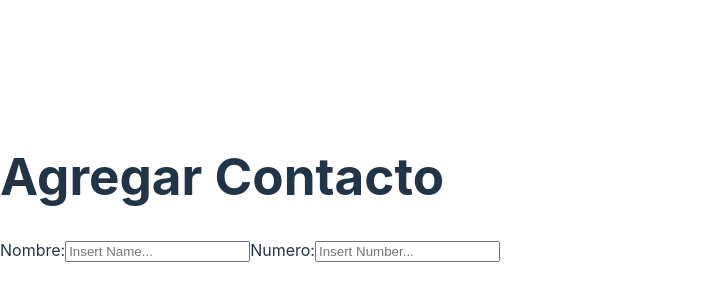
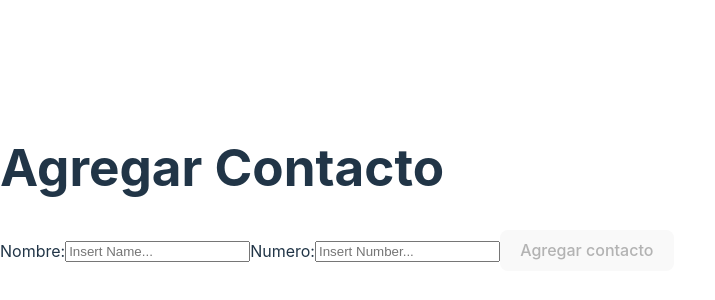
Before and after one commit to FrancoNahuelPerez/Practice-one, a React (Vite) app in the folder Client/: page /form in a window 1280 px wide. Shown: the part 212-512 px from the top of the page, without its empty margins (0-715 px from the left). Built offline with nearby package versions, Linux system fonts and the light colour scheme.

Commit message:
todo funcionando por ahora

```diff
--- a/Client/src/Components/Container/Container.jsx
+++ b/Client/src/Components/Container/Container.jsx
@@ -14,8 +14,8 @@ export default function Container() {
 
   return (
     <div>
-      {contactos.map((contactitos) => {
-       return <Contactos name={contactitos.name} phone={contactitos.phone} />;
+      {contactos.map((contactitos, index) => {
+       return <Contactos key={index} name={contactitos.name} phone={contactitos.phone} />;
       })}
     </div>
   );
--- a/Client/src/Views/Form/Form.jsx
+++ b/Client/src/Views/Form/Form.jsx
@@ -1,6 +1,7 @@
 import React from "react";
 import { useState } from "react";
 import validations from "./validation";
+import axios from "axios";
 
 export default function Form() {
   const [form, setForm] = useState({
@@ -23,9 +24,20 @@ export default function Form() {
     )
   };
 
+const submitHanlder = (event) =>{
+  event.preventDefault()
+
+  const response = axios.post("http://localhost:3001/contactos/",form)
+  if(response){
+    alert("El contacto se ha agregado exitosamente")
+  }else{
+    alert(error.response.data.error)
+  }
+}
+
   return (
     <div>
-      <form>
+      <form onSubmit={submitHanlder}>
         <h1>Agregar Contacto</h1>
         <label htmlFor="name">
           Nombre:
@@ -49,6 +61,8 @@ export default function Form() {
         name="phone"
         placeholder="Insert Number..."></input>
         {error.phone && <p>{error.phone}</p>}
+        <button disabled={!form.name || !form.phone
+        }> Agregar contacto</button>
       </form>
     </div>
   );
```
